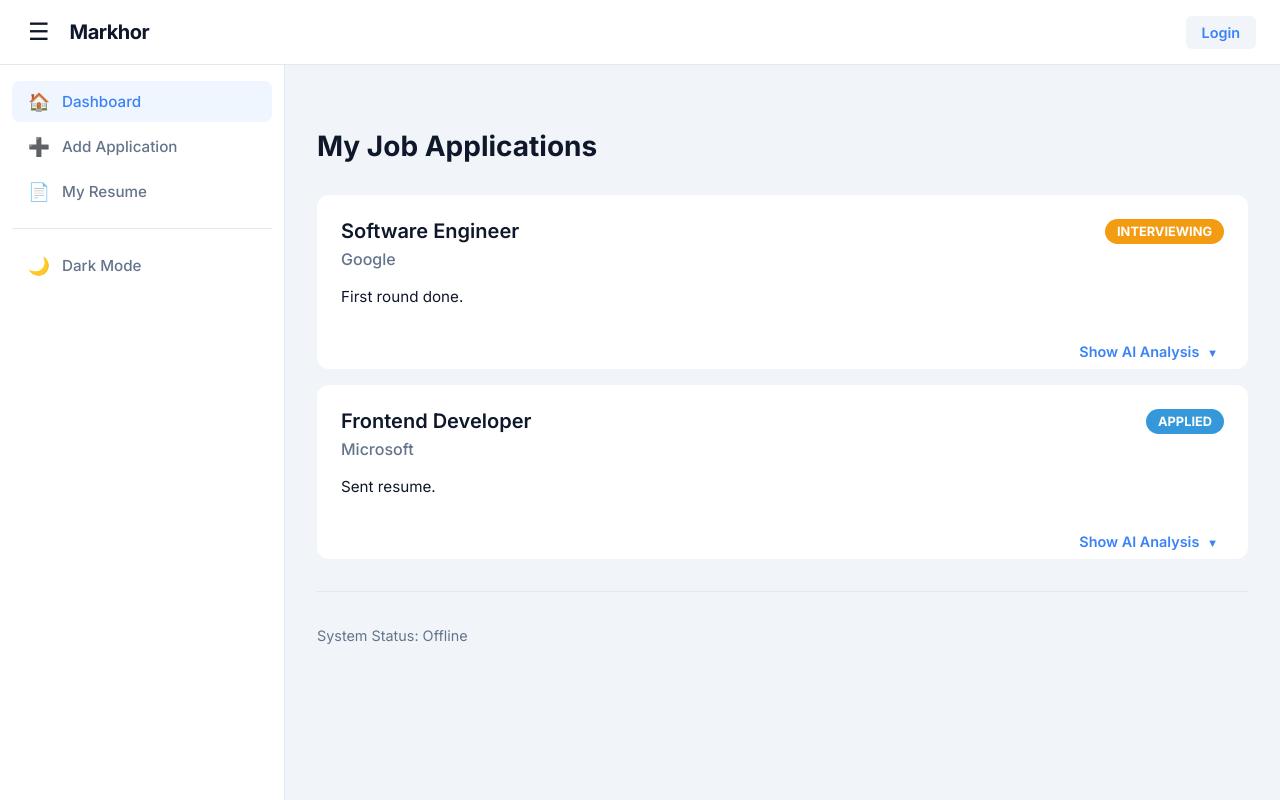
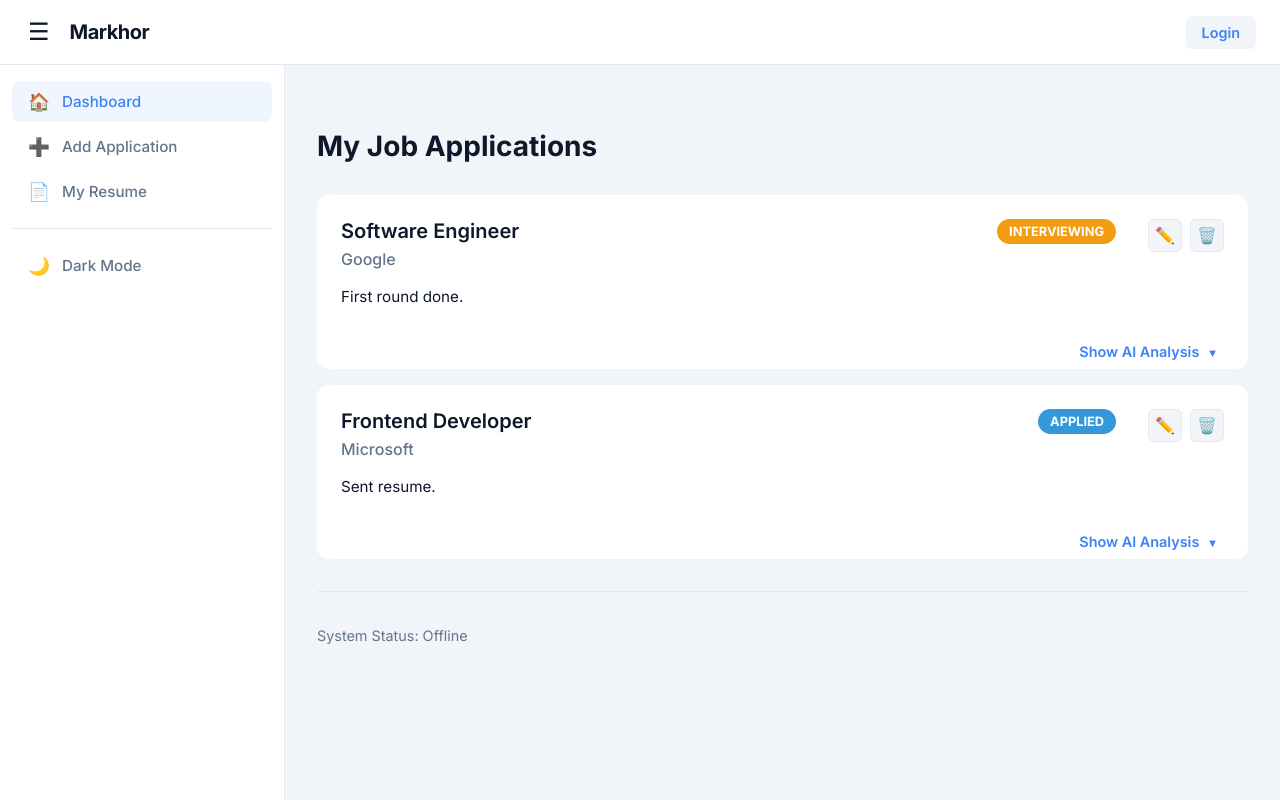
Before and after one commit to ZohaibRahim/CPSC300_GroupProject, an Angular app: page /dashboard in a window 1280 px wide. Built offline with nearby package versions, Linux system fonts and the light colour scheme; no server answers.

Commit message:
added a delete and edit feature for jobs applications

```diff
--- a/src/app/api.service.ts
+++ b/src/app/api.service.ts
@@ -19,7 +19,6 @@ const BACKEND_URL = 'http://localhost:3000';
 })
 export class ApiService {
 
-  // --- Mock Database (Jobs) ---
   private mockJobList: Job[] = [
     {
       id: 1,
@@ -43,20 +42,17 @@ export class ApiService {
   private nextJobId = 3;
   private jobs$ = new BehaviorSubject<Job[]>(this.mockJobList);
 
-  // --- NEW: Mock Database (Resume) ---
-  // We'll store the master resume in a new BehaviorSubject
   private mockMasterResume = 'Paste your resume here...';
   private resume$ = new BehaviorSubject<string>(this.mockMasterResume);
-  // ------------------------------------
 
   constructor(private http: HttpClient) { }
 
-  // --- Job Functions (Unchanged) ---
   checkHealth(): Observable<any> {
     return this.http.get<any>(`${BACKEND_URL}/health`);
   }
 
   getJobs(): Observable<Job[]> { return this.jobs$.asObservable(); }
+
   createJob(jobData: any): Observable<Job> {
     if (jobData.company.toLowerCase() === 'fail') {
       return throwError(() => new Error('Simulated 500 Server Error: Could not save job.')).pipe(delay(500));
@@ -69,26 +65,29 @@ export class ApiService {
     this.jobs$.next([...this.mockJobList]);
     return of(newJob).pipe(delay(200));
   }
-  // ----------------------------------
-
-  // --- NEW: Resume Functions ---
-
-
-  // * Gets the user's master resume.
 
   getResume(): Observable<string> {
     return this.resume$.asObservable();
   }
 
-
-  // * Saves the user's master resume.
-
   saveResume(resumeText: string): Observable<{success: boolean, message: string}> {
-    // Simulate a 400ms API call
     this.mockMasterResume = resumeText;
     this.resume$.next(this.mockMasterResume);
-
-    // Simulate a success response
     return of({ success: true, message: 'Resume saved successfully!' }).pipe(delay(400));
   }
+
+  // --- NEW: Delete Function ---
+  deleteJob(id: number): Observable<boolean> {
+    // Find index of the job
+    const index = this.mockJobList.findIndex(j => j.id === id);
+    if (index !== -1) {
+      // Remove it
+      this.mockJobList.splice(index, 1);
+      // Notify subscribers (refresh the list)
+      this.jobs$.next([...this.mockJobList]);
+      return of(true).pipe(delay(200));
+    }
+    return of(false);
+  }
+  // ----------------------------
 }
--- a/src/app/job-list/job-list.html
+++ b/src/app/job-list/job-list.html
@@ -4,10 +4,9 @@
   <div *ngIf="jobs$ | async as jobs; else loading">
 
     <div *ngIf="jobs.length === 0" class="empty-list">
-      <p>Your job list is empty. Add a new application above!</p>
+      <p>Your job list is empty. Add a new application in the sidebar!</p>
     </div>
 
-    <!-- Loop over the jobs and display them -->
     <div class="job-card" *ngFor="let job of jobs">
       <div class="job-card-main">
         <div class="job-info">
@@ -15,28 +14,31 @@
           <p class="company">{{ job.company }}</p>
           <p class="notes">{{ job.notes }}</p>
         </div>
+
         <span class="status-badge status-{{ job.status | lowercase }}">{{ job.status }}</span>
+
+        <div class="actions">
+          <button class="btn-icon edit" (click)="onEdit(job.id)" title="Edit">
+            ✏️
+          </button>
+          <button class="btn-icon delete" (click)="onDelete(job.id)" title="Delete">
+            🗑️
+          </button>
+        </div>
+
       </div>
 
-      <!-- === NEW: AI SECTION === -->
       <div class="ai-toggle-bar">
-        <!-- This button calls our new (click) function -->
         <button class="ai-button" (click)="toggleAnalysis(job.id)">
           {{ visibleAnalysisId === job.id ? 'Hide' : 'Show' }} AI Analysis
           <span class="ai-button-icon">{{ visibleAnalysisId === job.id ? '▲' : '▼' }}</span>
         </button>
       </div>
 
-      <!--
-        This is the placeholder!
-        It only shows if the job's ID matches the 'visibleAnalysisId'
-        This completes your Week 3 task.
-      -->
       <div *ngIf="visibleAnalysisId === job.id" class="ai-placeholder">
         <p class="ai-title"><strong>AI Analysis (Mock Data):</strong></p>
         <p>{{ job.aiAnalysis }}</p>
       </div>
-      <!-- === END OF AI SECTION === -->
 
     </div>
 
--- a/src/app/job-list/job-list.scss
+++ b/src/app/job-list/job-list.scss
@@ -42,11 +42,13 @@ h3 {
 .job-card-main {
   display: flex;
   justify-content: space-between;
+  align-items: flex-start; // Align to top
   padding: 1.5rem;
+  gap: 1rem;
 }
 
 .job-info {
-  flex: 1;
+  flex: 1; // Takes up remaining space
 }
 
 .job-card h4 {
@@ -71,6 +73,7 @@ h3 {
 
 .status-badge {
   align-self: flex-start;
+  white-space: nowrap;
   padding: 0.3rem 0.75rem;
   border-radius: 99px;
   font-size: 0.8rem;
@@ -83,6 +86,38 @@ h3 {
   &.status-interviewing { background-color: #f39c12; }
   &.status-offer { background-color: #2ecc71; }
   &.status-rejected { background-color: #e74c3c; }
+}
+
+.actions {
+  display: flex;
+  gap: 0.5rem;
+  margin-left: 1rem;
+}
+
+.btn-icon {
+  background: none;
+  border: 1px solid var(--border-color);
+  border-radius: 6px;
+  cursor: pointer;
+  padding: 6px;
+  font-size: 1rem;
+  transition: all 0.2s;
+  background-color: var(--bg-app); // Slight contrast from card
+
+  &:hover {
+    background-color: var(--hover-item);
+    transform: translateY(-2px);
+  }
+
+  &.delete:hover {
+    border-color: #ef4444; // Red border on hover
+    background-color: #fef2f2; // Light red bg
+  }
+
+  &.edit:hover {
+    border-color: var(--primary-color);
+    color: var(--primary-color);
+  }
 }
 
 .ai-toggle-bar {
--- a/src/app/job-list/job-list.ts
+++ b/src/app/job-list/job-list.ts
@@ -13,12 +13,7 @@ import { Observable } from 'rxjs';
 export class JobListComponent implements OnInit {
 
   public jobs$: Observable<Job[]>;
-
-  // --- NEW: Toggle Logic ---
-  // This will store the ID of the job we want to show the analysis for.
-  // We use "number | null" so it can be empty (no job selected).
   public visibleAnalysisId: number | null = null;
-  // -------------------------
 
   constructor(private apiService: ApiService) {
     this.jobs$ = this.apiService.getJobs();
@@ -26,15 +21,27 @@ export class JobListComponent implements OnInit {
 
   ngOnInit(): void { }
 
-  // --- NEW: Toggle Function ---
-  // This function will be called when the user clicks the "See AI Analysis" button.
   toggleAnalysis(jobId: number) {
     if (this.visibleAnalysisId === jobId) {
-      // If it's already visible, hide it (set to null)
       this.visibleAnalysisId = null;
     } else {
-      // If it's hidden, show it (set to the job's ID)
       this.visibleAnalysisId = jobId;
+    }
+  }
+
+  // --- NEW: Action Handlers ---
+  onEdit(jobId: number) {
+    // Placeholder for now
+    alert(`Edit functionality coming soon for Job #${jobId}!`);
+  }
+
+  onDelete(jobId: number) {
+    // Simple confirmation
+    if(confirm('Are you sure you want to delete this application?')) {
+      this.apiService.deleteJob(jobId).subscribe(() => {
+        console.log(`Job ${jobId} deleted.`);
+        // The list will auto-refresh because of the BehaviorSubject in ApiService
+      });
     }
   }
   // ----------------------------
```
